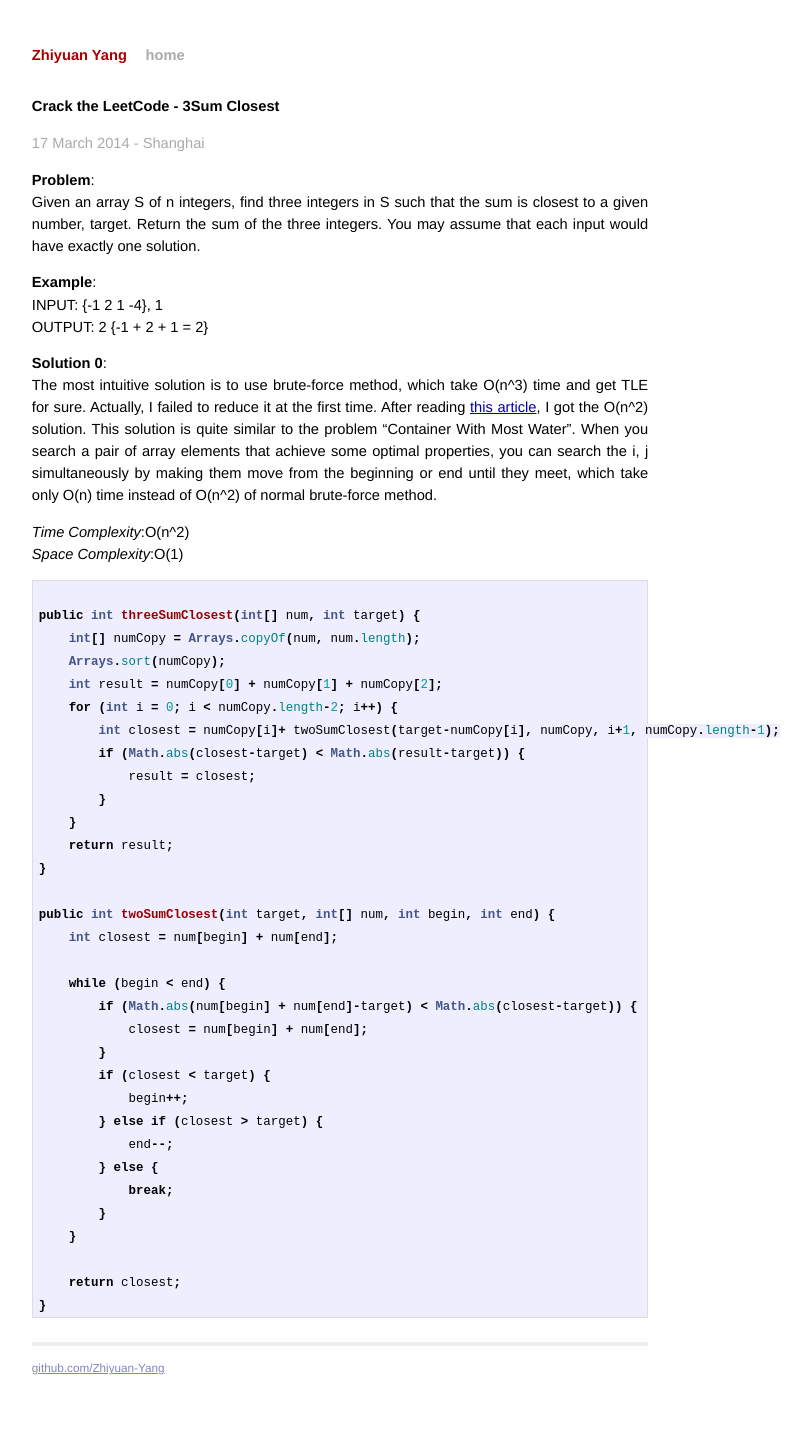
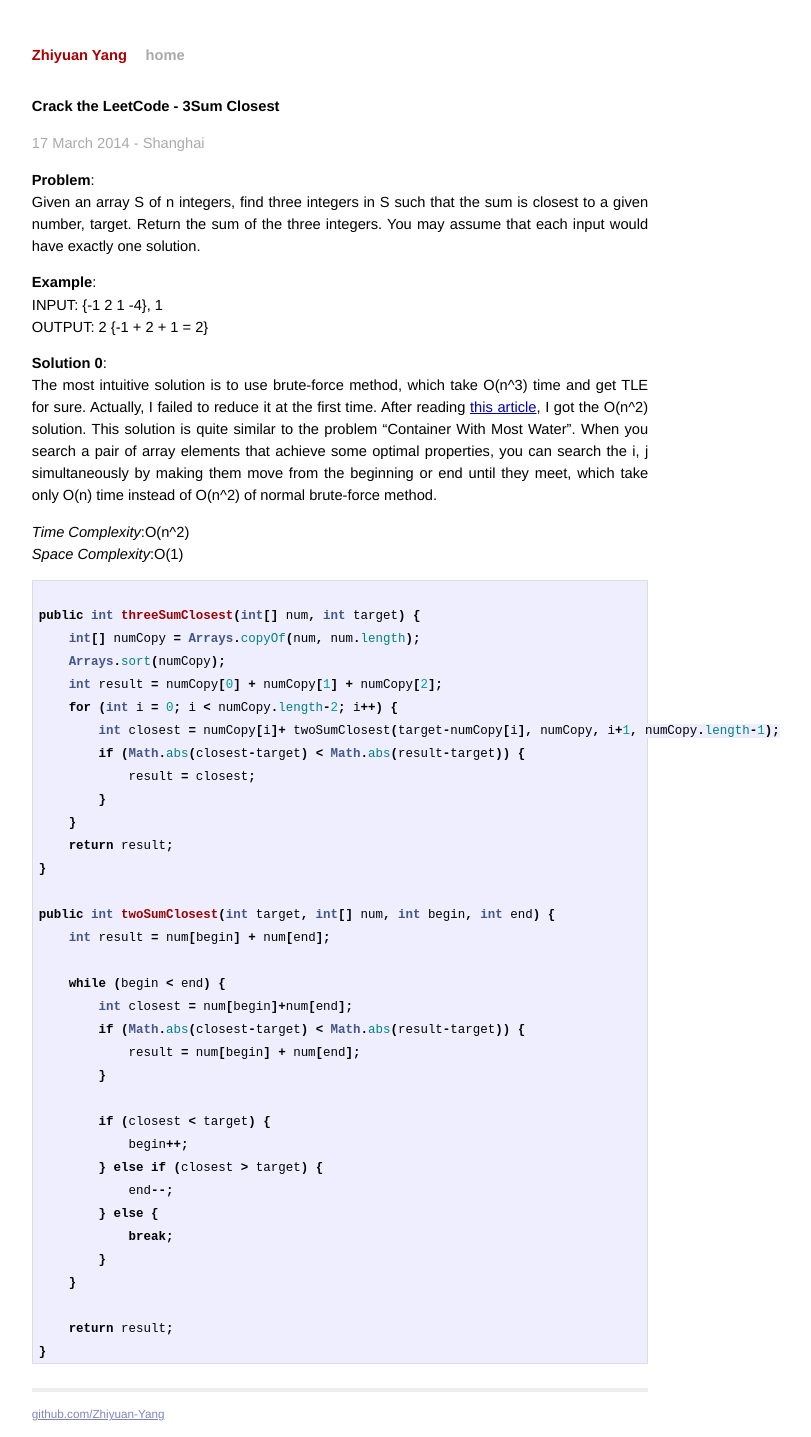
Before and after one commit to BugYang/LeetCode, a Jekyll site: the page built from _posts/2014-03-17-crack-the-leetcode-3sum-closest.md, in a window 1280 px wide. Shown: the whole page, without its empty margins (300-1111 px from the left). Built offline with Jekyll 4.4.1, drawn with Linux system fonts in a browser that asks for light colours; Markdown is read by kramdown in place of the engine named in the settings; before the commit the page ends 1391 px from its top, so only the background shows below that.

Commit message:
fix 3sum closest article

```diff
--- a/_posts/2014-03-17-crack-the-leetcode-3sum-closest.md
+++ b/_posts/2014-03-17-crack-the-leetcode-3sum-closest.md
@@ -36,12 +36,14 @@ public int threeSumClosest(int[] num, int target) {
 }
 
 public int twoSumClosest(int target, int[] num, int begin, int end) {
-    int closest = num[begin] + num[end];
+    int result = num[begin] + num[end];
 
     while (begin < end) {
-        if (Math.abs(num[begin] + num[end]-target) < Math.abs(closest-target)) {
-            closest = num[begin] + num[end];
+        int closest = num[begin]+num[end];
+        if (Math.abs(closest-target) < Math.abs(result-target)) {
+            result = num[begin] + num[end];
         }
+
         if (closest < target) {
             begin++;
         } else if (closest > target) {
@@ -51,6 +53,6 @@ public int twoSumClosest(int target, int[] num, int begin, int end) {
         }
     }
 
-    return closest;
+    return result;
 }
 {% endhighlight %}
```
